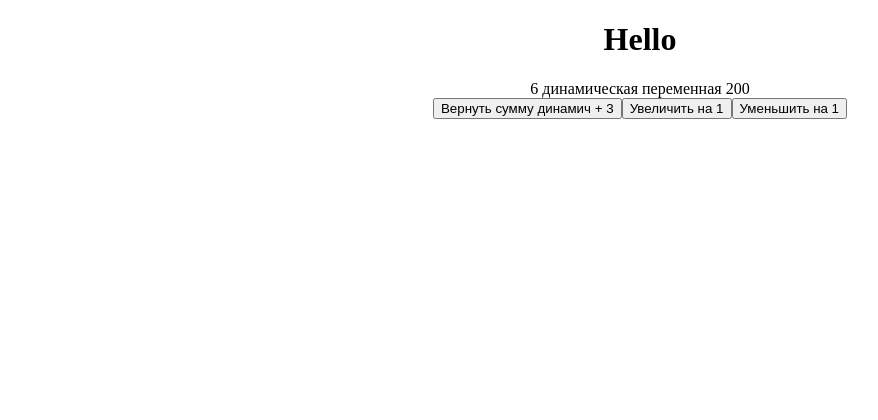
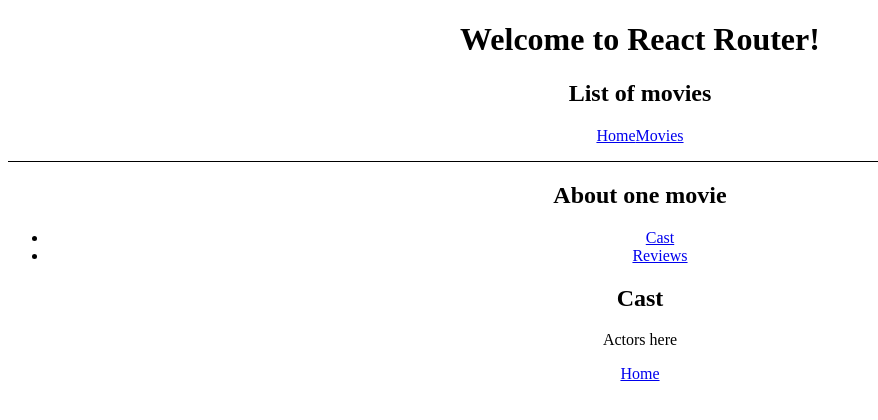
Before and after one commit to Svit-l/react-my-training-second, a React (Create React App) app: page /movies/one-movie/cast in a window 1280 px wide. Shown: the top 420 px of the page, without its empty margins (0-878 px from the left). Built offline with nearby package versions, Linux system fonts and the light colour scheme.

Commit message:
feat: add navigation

```diff
--- a/package.json
+++ b/package.json
@@ -9,6 +9,7 @@
     "classnames": "^2.3.1",
     "react": "^17.0.2",
     "react-dom": "^17.0.2",
+    "react-router-dom": "^6.2.1",
     "react-scripts": "5.0.0",
     "web-vitals": "^2.1.2"
   },
--- a/src/App.js
+++ b/src/App.js
@@ -1,13 +1,38 @@
 import './App.css';
-import Counter from './Counter';
+import { Routes, Route } from 'react-router-dom';
+import { Home } from './components/Home';
+import { Movies } from './components/Movies';
+import { OneMovie } from './components/OneMovie';
+import { Layout } from './components/Layout';
+import { Cast } from './components/Cast';
+import { Reviews } from './components/Reviews';
+// import Counter from './Counter';
 
-function App() {
+// function App() {
+//   return (
+//     <div className="App">
+//       <h1>Hello</h1>
+//       <Counter initialValue={200} />
+//     </div>
+//   );
+// }
+
+// export default App;
+
+export function App() {
   return (
     <div className="App">
-      <h1>Hello</h1>
-      <Counter initialValue={200} />
+      <h1>Welcome to React Router!</h1>
+      <Routes>
+        <Route path="/" element={<Layout />}>
+          <Route index element={<Home />} />
+          <Route path="movies" element={<Movies />} />
+          <Route path="movies/one-movie" element={<OneMovie />}>
+            <Route path="cast" element={<Cast />} />
+            <Route path="reviews" element={<Reviews />} />
+          </Route>
+        </Route>
+      </Routes>
     </div>
   );
 }
-
-export default App;
--- /dev/null
+++ b/src/components/Cast.jsx
@@ -0,0 +1,15 @@
+import { Link } from 'react-router-dom';
+
+export function Cast() {
+  return (
+    <>
+      <main>
+        <h2>Cast</h2>
+        <p>Actors here</p>
+      </main>
+      <nav>
+        <Link to="/">Home</Link>
+      </nav>
+    </>
+  );
+}
--- /dev/null
+++ b/src/components/Home.jsx
@@ -0,0 +1,15 @@
+import { Link, Outlet } from 'react-router-dom';
+
+export function Home() {
+  return (
+    <>
+      <main>
+        <h2>Welcome to the homepage!</h2>
+        <p>You can do this, I believe in you.</p>
+      </main>
+      <nav>
+        <Link to="/movies">Movies</Link>
+      </nav>
+    </>
+  );
+}
--- /dev/null
+++ b/src/components/Layout.jsx
@@ -0,0 +1,21 @@
+import { Link, Outlet } from 'react-router-dom';
+
+export function Layout() {
+  return (
+    <>
+      <main>
+        <h2>List of movies</h2>
+      </main>
+      <nav
+        style={{
+          borderBottom: 'solid 1px',
+          paddingBottom: '1rem',
+        }}
+      >
+        <Link to="/">Home</Link>
+        <Link to="/movies">Movies</Link>
+      </nav>
+      <Outlet />
+    </>
+  );
+}
--- /dev/null
+++ b/src/components/Movies.jsx
@@ -0,0 +1,15 @@
+import { Link } from 'react-router-dom';
+
+export function Movies() {
+  return (
+    <>
+      <main>
+        <h2>List of movies</h2>
+        <p>You can do this, I believe in you.</p>
+      </main>
+      <nav>
+        <Link to="one-movie">One Movie</Link>
+      </nav>
+    </>
+  );
+}
--- /dev/null
+++ b/src/components/OneMovie.jsx
@@ -0,0 +1,20 @@
+import { Link, Outlet } from 'react-router-dom';
+
+export function OneMovie() {
+  return (
+    <>
+      <main>
+        <h2>About one movie</h2>
+      </main>
+      <ul>
+        <li>
+          <Link to="cast">Cast</Link>
+        </li>
+        <li>
+          <Link to="reviews">Reviews</Link>
+        </li>
+      </ul>
+      <Outlet />
+    </>
+  );
+}
--- /dev/null
+++ b/src/components/Reviews.jsx
@@ -0,0 +1,15 @@
+import { Link } from 'react-router-dom';
+
+export function Reviews() {
+  return (
+    <>
+      <main>
+        <h2>Reviews</h2>
+        <p>Reviews here</p>
+      </main>
+      <nav>
+        <Link to="/">Home</Link>
+      </nav>
+    </>
+  );
+}
--- a/src/index.js
+++ b/src/index.js
@@ -1,10 +1,13 @@
-import React from "react";
-import ReactDOM from "react-dom";
-import App from "./App";
+import React from 'react';
+import ReactDOM from 'react-dom';
+import { BrowserRouter } from 'react-router-dom';
+import { App } from './App';
 
 ReactDOM.render(
   <React.StrictMode>
-    <App />
+    <BrowserRouter>
+      <App />
+    </BrowserRouter>
   </React.StrictMode>,
-  document.getElementById("root")
+  document.getElementById('root')
 );
```
Also changed, not shown: src/Counter.js (+5 -5 lines), 1 other file (tests, documents, lock files or other folders).
